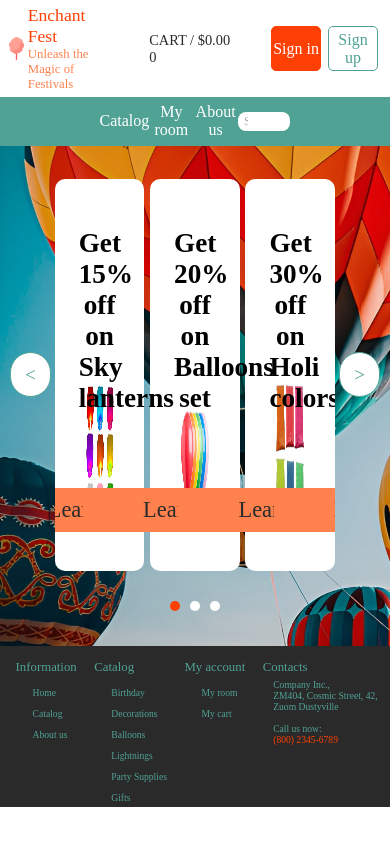
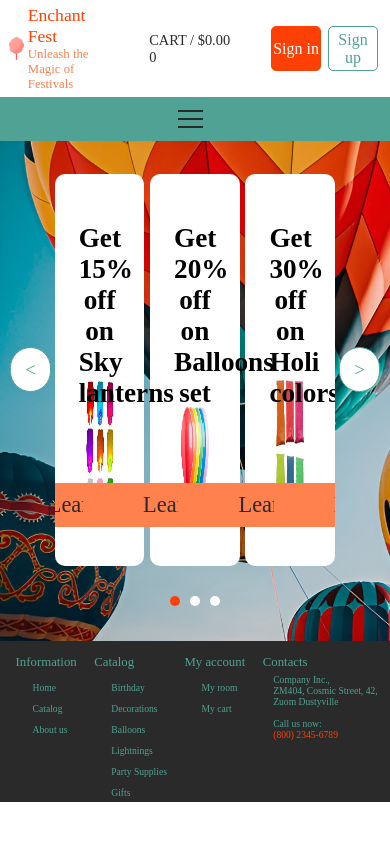
Before and after one commit to Elina-nep/eCommerce-Application, a React (Create React App) app: page / in a window 390 px wide. Built offline with nearby package versions, Linux system fonts and the light colour scheme; no server answers; a web font is replaced by a local one.

Commit message:
feat: responsive navigation

```diff
--- a/src/components/header/head/Head.scss
+++ b/src/components/header/head/Head.scss
@@ -37,6 +37,7 @@
 }
 
 .logo-img {
+  width: 20px;
   @media (min-width: 390px) and (max-width: 576px) {
     width: 68%;
   }
@@ -48,9 +49,6 @@
   }
   @media (min-width: 992px) and (max-width: 1200px) {
     width: 61%;
-  }
-  @media (min-width: 1201px) and (max-width: 4000px) {
-    width: 80px;
   }
 }
 
--- a/src/components/header/navigation/Navigation.css
+++ /dev/null
@@ -1,179 +0,0 @@
-@media screen and (max-width: 1440px) {
-  .nav {
-    background: var(--secondary-color);
-    display: flex;
-    justify-content: space-around;
-    color: var(--light-color);
-    padding: 5px;
-    align-items: center;
-  }
-
-  .nav a {
-    font-size: var(--font-small);
-    display: flex;
-    justify-content: center;
-    align-items: center;
-    padding: 0.2em 0;
-    width: 8em;
-    text-align: center;
-    color: var(--light-color);
-    list-style-type: none;
-    text-decoration: none;
-    border-radius: 5px;
-    text-align: center;
-    transition: background-color 0.5s ease;
-  }
-
-  .nav a:hover {
-    background: var(--primary-color-light);
-    border-radius: 5px;
-  }
-
-  .navigation-container {
-    display: flex;
-    width: 60%;
-    justify-content: space-around;
-    align-items: center;
-  }
-
-  .navigation-text-field-container {
-    width: 30%;
-    display: flex;
-    flex-direction: row;
-    justify-content: center;
-    align-items: center;
-    height: calc(1.2rem + 2px);
-  }
-
-  .navigation-text-field__input {
-    font-size: var(--font-xsmall);
-    display: block;
-    width: 80%;
-    height: 100%;
-    padding: 0.375rem 0rem 0.375rem 0.7rem;
-    font-family: inherit;
-    font-weight: 400;
-    line-height: 1.5;
-    color: var(--dark-color);
-    background-color: var(--light-color);
-    background-clip: padding-box;
-    border: none;
-    border-top-left-radius: 0.4rem;
-    border-bottom-left-radius: 0.4rem;
-    transition:
-      border-color 0.15s ease-in-out,
-      box-shadow 0.15s ease-in-out;
-    appearance: none;
-  }
-
-  .navigation-text-field__input:disabled,
-  .navigation-text-field__input[readonly] {
-    background-color: #f5f5f5;
-    opacity: 1;
-  }
-  .navigation-text-field__input::placeholder {
-    color: var(--dark-color);
-    opacity: 0.4;
-  }
-  .navigation-text-field__input:focus {
-    color: var(--dark-color);
-    background-color: var(--light-color);
-    border-color: #bdbdbd;
-    outline: 0;
-    box-shadow: 0 0 0 0.2rem rgba(158, 158, 158, 0.25);
-  }
-
-  .navigation-text-field__aicon {
-    display: flex;
-    align-items: center;
-    justify-content: center;
-    height: 100%;
-    width: 2.5rem;
-    background-color: var(--light-color);
-    cursor: pointer;
-    color: var(--secondary-color);
-    transition: background-color 0.15s ease-in-out;
-    border-top-right-radius: 0.4rem;
-    border-bottom-right-radius: 0.4rem;
-    transition: background-color 0.5s ease;
-  }
-
-  .navigation-text-field__aicon:hover {
-    background-color: var(--primary-color-light);
-    color: var(--light-color);
-  }
-}
-
-@media screen and (max-width: 768px) {
-  .nav {
-    padding: 4px;
-  }
-
-  .nav a {
-    font-size: var(--font-xsmall);
-    padding: 0.15em 0;
-    width: 6em;
-    border-radius: 4px;
-    transition: background-color 0.5s ease;
-  }
-
-  .nav a:hover {
-    border-radius: 4px;
-  }
-
-  .navigation-container {
-    width: 50%;
-  }
-
-  .navigation-text-field-container {
-    width: 30%;
-    height: calc(1.1rem + 2px);
-  }
-
-  .navigation-text-field__input {
-    font-size: 0.8rem;
-    width: 80%;
-    height: 100%;
-    padding: 0.375rem 0.4rem;
-    font-family: inherit;
-    font-weight: 400;
-    line-height: 1.5;
-    border-top-left-radius: 0.5rem;
-    border-bottom-left-radius: 0.5rem;
-    transition:
-      border-color 0.15s ease-in-out,
-      box-shadow 0.15s ease-in-out;
-    appearance: none;
-  }
-
-  .navigation-text-field__input:disabled,
-  .navigation-text-field__input[readonly] {
-    opacity: 1;
-  }
-  .navigation-text-field__input::placeholder {
-    opacity: 0.4;
-  }
-  .navigation-text-field__input:focus {
-    box-shadow: 0 0 0 0.2rem rgba(158, 158, 158, 0.25);
-  }
-
-  .navigation-text-field__aicon {
-    height: 100%;
-    width: 2.5rem;
-    transition: background-color 0.15s ease-in-out;
-    border-top-right-radius: 0.5rem;
-    border-bottom-right-radius: 0.5rem;
-    transition: background-color 0.5s ease;
-  }
-
-  .navigation-text-field__aicon:hover {
-    background-color: var(--primary-color-light);
-    color: var(--light-color);
-  }
-}
-
-@media screen and (max-width: 576px) {
-}
-
-@media screen and (min-width: 380px) and (max-width: 485px) {
-}
--- /dev/null
+++ b/src/components/header/navigation/Navigation.scss
@@ -0,0 +1,157 @@
+.nav {
+  display: flex;
+  justify-content: space-around;
+  align-items: center;
+  background: var(--secondary-color);
+  color: var(--light-color);
+  padding: 5px;
+  @media (min-width: 390px) and (max-width: 576px) {
+    padding: 0;
+  }
+}
+
+.nav a {
+  display: flex;
+  justify-content: center;
+  align-items: center;
+  font-size: var(--font-small);
+  width: 8em;
+  padding: 0.4em 0;
+  color: var(--light-color);
+  text-align: center;
+  list-style-type: none;
+  text-decoration: none;
+  border-radius: 5px;
+  transition: background-color 0.5s ease;
+  &:hover {
+    background: var(--primary-color-light);
+    border-radius: 5px;
+  }
+}
+
+.navigation-container {
+  display: flex;
+  justify-content: space-around;
+  align-items: center;
+  width: 60%;
+  @media (min-width: 390px) and (max-width: 576px) {
+    flex-direction: column;
+  }
+}
+
+.menu-toggle {
+  display: none;
+  flex-direction: column;
+  padding: 10px;
+  margin-right: 10px;
+  background-color: transparent;
+  border: none;
+  transition: 0.4s;
+  &:hover {
+    cursor: pointer;
+  }
+  &.active {
+    transform: rotate(-90deg) translate(-5px, 6px);
+  }
+  @media (min-width: 390px) and (max-width: 576px) {
+    display: flex;
+
+    .bar {
+      width: 25px;
+      height: 2px;
+      background-color: var(--dark-color);
+      margin: 3px 0;
+    }
+  }
+}
+
+.menu-links {
+  display: flex;
+  flex-direction: column;
+  align-items: center;
+  flex-direction: row;
+
+  @media (min-width: 390px) and (max-width: 576px) {
+    display: none;
+    &.active {
+      display: flex;
+      flex-direction: column;
+      width: 80%;
+    }
+  }
+}
+
+.navigation-text-field-container {
+  display: flex;
+  flex-direction: row;
+  justify-content: center;
+  align-items: center;
+  height: calc(1.2rem + 2px);
+  width: 30%;
+  @media (min-width: 390px) and (max-width: 576px) {
+    display: flex;
+    align-items: center;
+    width: 100%;
+    margin-bottom: 1rem;
+  }
+}
+
+.navigation-text-field__input {
+  display: block;
+  width: 80%;
+  height: 100%;
+  padding: 0.375rem 0rem 0.375rem 0.7rem;
+  font-size: var(--font-xsmall);
+  font-family: inherit;
+  font-weight: 400;
+  line-height: 1.5;
+  color: var(--dark-color);
+  background-color: var(--light-color);
+  background-clip: padding-box;
+  border: none;
+  border-top-left-radius: 0.4rem;
+  border-bottom-left-radius: 0.4rem;
+  transition:
+    border-color 0.15s ease-in-out,
+    box-shadow 0.15s ease-in-out;
+  appearance: none;
+}
+
+.navigation-text-field__input:disabled,
+.navigation-text-field__input[readonly] {
+  background-color: #f5f5f5;
+  opacity: 1;
+}
+
+.navigation-text-field__input::placeholder {
+  color: var(--dark-color);
+  opacity: 0.4;
+}
+
+.navigation-text-field__input:focus {
+  color: var(--dark-color);
+  background-color: var(--light-color);
+  border-color: #bdbdbd;
+  outline: 0;
+  box-shadow: 0 0 0 0.2rem rgba(158, 158, 158, 0.25);
+}
+
+.navigation-text-field__aicon {
+  display: flex;
+  align-items: center;
+  justify-content: center;
+  height: 100%;
+  width: 2.5rem;
+  background-color: var(--light-color);
+
+  color: var(--secondary-color);
+  transition: background-color 0.15s ease-in-out;
+  border-top-right-radius: 0.4rem;
+  border-bottom-right-radius: 0.4rem;
+  transition: background-color 0.5s ease;
+  &:hover {
+    cursor: pointer;
+    background-color: var(--primary-color-light);
+    color: var(--light-color);
+  }
+}
--- a/src/components/header/navigation/Navigation.tsx
+++ b/src/components/header/navigation/Navigation.tsx
@@ -1,11 +1,27 @@
+import React, { useState } from 'react';
 import { Link } from 'react-router-dom';
-import './Navigation.css';
 import { ReactComponent as InputIcon } from '../../../assets/inputIcon.svg';
+import './Navigation.scss';
 
 export function Navigation() {
+  const [menuOpen, setMenuOpen] = useState(false);
+
+  const toggleMenu = () => {
+    setMenuOpen(!menuOpen);
+  };
+
   return (
     <nav className="nav">
       <div className="navigation-container">
+        <button
+          className={`menu-toggle ${menuOpen ? 'active' : ''}`}
+          onClick={toggleMenu}
+        >
+          <div className="bar" />
+          <div className="bar" />
+          <div className="bar" />
+        </button>
+        <div className={`menu-links ${menuOpen ? 'active' : ''}`}>
           <Link to="#">Catalog</Link>
           <Link to="#">My room</Link>
           <Link to="#">About us</Link>
@@ -22,6 +38,7 @@ export function Navigation() {
             </span>
           </div>
         </div>
+      </div>
     </nav>
   );
 }
```
Lines whose indentation alone changed are shown as unchanged.
